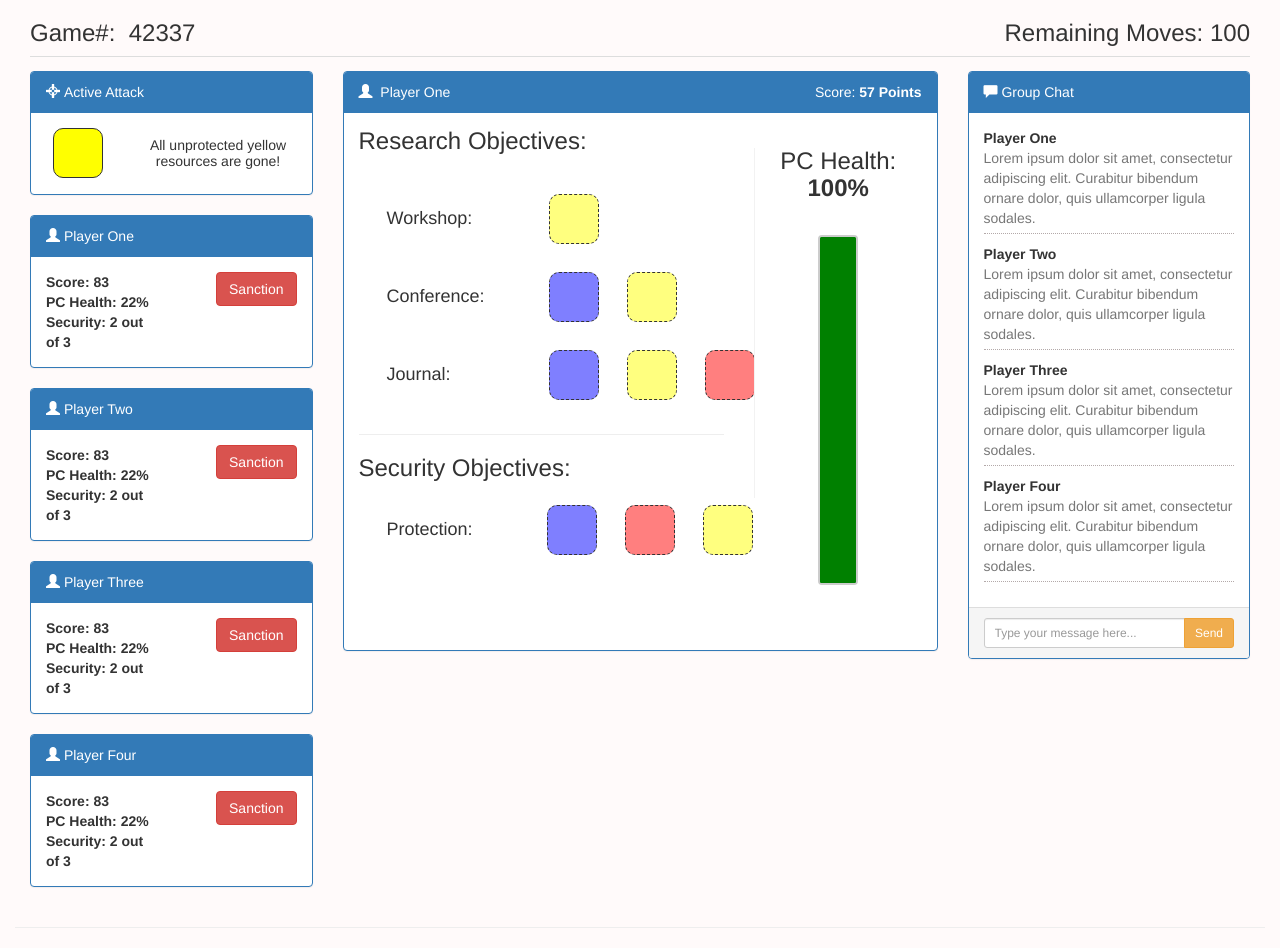
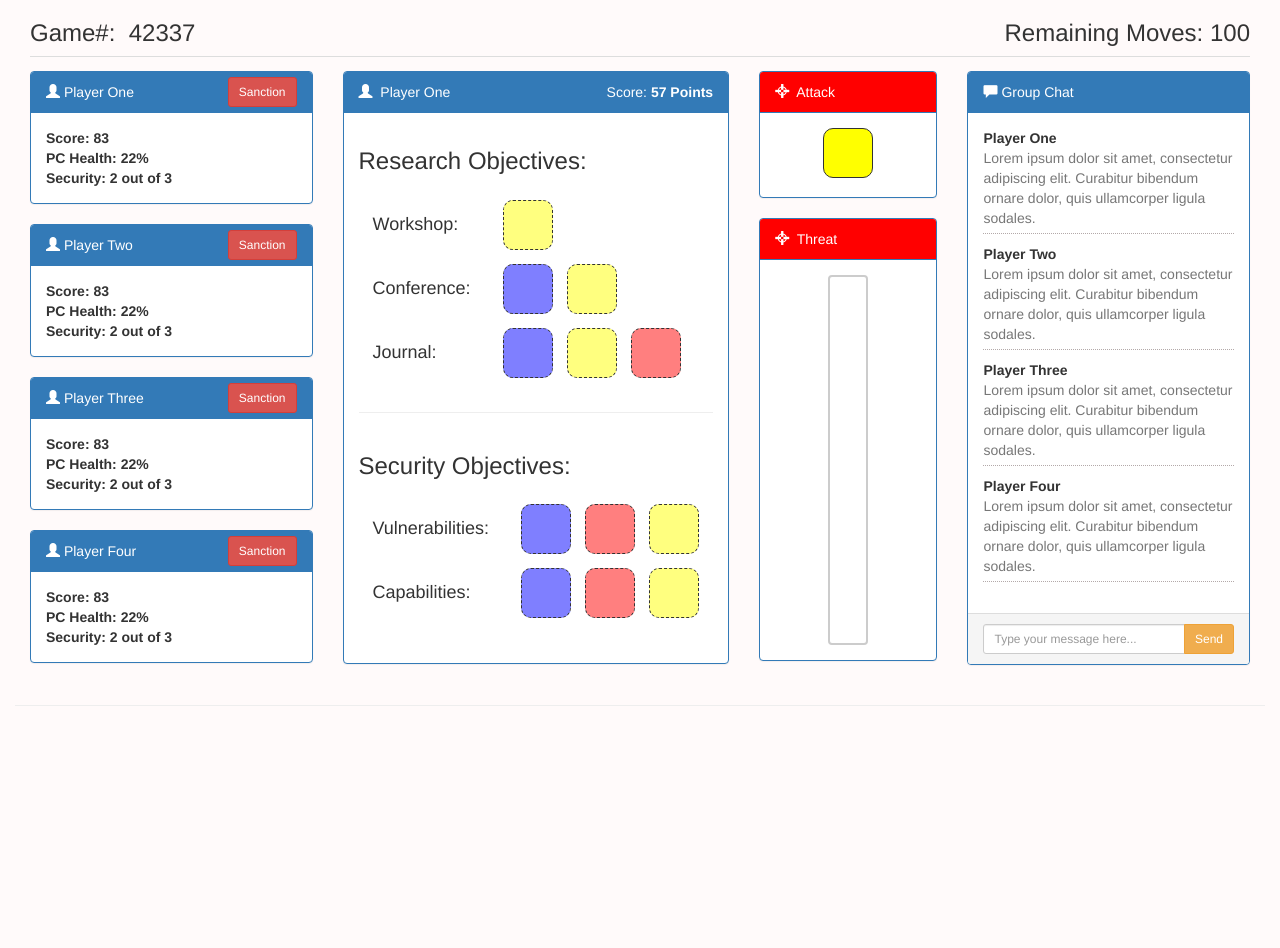
Before and after one commit to shubham2892/Sanction-security-game, a Django app: template P1/Game/templates/game.html in a window 1280 px wide. After the commit the page ends 706 px from the top, so only its background shows below. Run offline with Django 3.2, Linux system fonts and the light colour scheme; the template is opened without the code that fills it: values that come from a table or form of the project are taken from there, others are empty; data comes from the database, SQL or seed files in the repository; parts of the project's set-up code (start-up, migrations or seed data) failed here and were passed over; some libraries are stand-ins or nearby versions.

Commit message:
UI Updates

```diff
--- a/P1/Game/static/css/base.css
+++ b/P1/Game/static/css/base.css
@@ -42,6 +42,7 @@
 
 .section-header {
     width:100%;
+    margin-top: 20px;
     margin-bottom: 20px;
     display:inline-block;
 }
@@ -55,6 +56,10 @@
     float:right;
 }
 
+.gameboard {
+    height: 550px;
+}
+
 .objectives {
     min-height:180px;
 }
@@ -65,12 +70,13 @@
 
 /*=== START Game Information Header Style ===*/
 
+.panel-heading #sanction {
+    position: relative;
+    top: -5px;
+}
+
 .panel-heading #score {
     float: right;
-}
-
-#sanction {
-    float:right;
 }
 
 .info-text {
@@ -81,19 +87,22 @@
     text-align:center;
 }
 
+.panel-heading.attack-heading {
+    background-color: red;
+}
+
 /*=== END Game Information Header Style ===*/
 
 /*========================================*/
 
-/*=== START Player Health Style ===*/
- .health {
-    height: 350px;
-    border-left: 1px solid #f2f2f2;
-    text-align: center;
- }
+/*=== START Attack Information Style ===*/
 
- .health #health-header {
-    padding-bottom: 1em;
+.attack-active {
+    height:84px;
+}
+
+ .attack-threat {
+    height: 400px;
  }
 
 .outer {
@@ -145,7 +154,7 @@
 }
 
 
-/*=== END Player Health Style ===*/
+/*=== END Attack Information Style ===*/
 
 /*========================================*/
 
@@ -156,14 +165,15 @@
 }
 
 .category-list  td{
-    padding: 1em;
+    padding-bottom: 1em;
+    padding-right:1em;
     text-align:left;
 }
 
 .category-list .objective-category {
     float:left;
     display:inline-block;
-    padding-right: 2em;
+    padding-right: 1em;
     vertical-align:middle;
 }
 
@@ -240,7 +250,11 @@
 
 /*=== START Group Chat Style ===*/
 
-.chat {
+.panel-body.chat {
+    height: 500px;
+}
+
+ul.chat {
     list-style: none;
     margin: 0;
     padding: 0;
@@ -272,7 +286,7 @@
 
 .chat .panel-body {
     overflow-y: scroll;
-    max-height: 500px;
+    max-height: 455px;
 }
 
 ::-webkit-scrollbar-track {
--- a/P1/Game/static/js/base.js
+++ b/P1/Game/static/js/base.js
@@ -1,9 +1,24 @@
 
 // Function for changing "incomplete" resources to "complete" on click
 $(document).ready(function(){
+
+    // When incomplete resource is clicked...
     $(".resource-container.incomplete").one( "click", function(){
-        console.log("click event");
+
+        // Change class from .incomplete to .complete
         $( this ).removeClass("incomplete").addClass("complete");
+
+        // Remove objective if complete
+        var resourceList = $( this ).closest('.resource-list');
+
+
+        // If all children objects are complete, remove resource list
+        if (resourceList.find(".incomplete").length === 0) {
+            resourceList.find('.resource-container').fadeOut("slow", function(){
+              this.remove();
+            });
+        }
+
     });
 });
 
@@ -55,5 +70,7 @@
 //     }, 1500);
 // });
 
-
-// Wipe Research Objective upon completion, and replace it with a new one.
+// Prompt player if s/he tries to reload page
+window.onbeforeunload = function() {
+    return "Refreshing the page during the game may lead to undesired consequences.  Please return to the page. Thanks!";
+}
--- a/P1/Game/templates/game.html
+++ b/P1/Game/templates/game.html
@@ -16,62 +16,30 @@
             <!-- START Game Information -->
 
             <div class="col-md-3">
-
-                    <!-- START Attack Information -->
-                <div class="panel panel-primary">
-                    <div class="panel-heading">
-                        <div>
-                            <span class="glyphicon glyphicon-screenshot"></span>&nbsp;Active Attack
-                        </div>
-                    </div>
-                    <div class="panel-body">
-                        <div class="row">
-                            <div class="col-md-4">
-                                <div id="yellow" class="resource-container complete centered">
-                                    <span class="centerer"></span><span class='centered'></span>
-                                </div>
-                            </div>
-                            <div class="col-md-8">
-                                <h5 class="attack-warning centered">All unprotected yellow resources are gone!</h5>
-                            </div>
-                        </div>
-                    </div>
-                </div>
-                <!-- END Attack Information -->
-
-                <!-- START Other Player Information -->
                 {% for player_num in "1234" %}
                 <div class="panel panel-primary">
                     <div class="panel-heading">
                         <div>
                             <span class="glyphicon glyphicon-user"></span>&nbsp;Player {{ player_num|apnumber|capfirst }}
+                            <button id="sanction" type="button" class="btn btn-sm btn-danger pull-right">Sanction</button>
                         </div>
                     </div>
                     <div class="panel-body">
-                        <div class="row">
-                            <div class="col-md-6">
                                 <span class="info-text">
                                     Score: 83 </br>
                                     PC Health:  22% </br>
                                     Security: 2 out of 3
                                 </span>
                     </div>
-                            <div class="col-md-6">
-                                <button id="sanction" type="button" class="btn btn-danger">Sanction</button>
-                            </div>
-                        </div>
-                    </div>
                 </div>
                 {% endfor %}
-                <!-- END Other Player Information -->
-
             </div>
 
         <!-- END Game Information -->
 
         <!-- START Player Pane -->
 
-        <div class="col-md-6">
+        <div class="col-md-4">
             <div class="panel panel-primary">
                 <div class="panel-heading">
                     <div>
@@ -82,14 +50,9 @@
                         </span>
                     </div>
                 </div>
-                <div class="panel-body">
-                    <div class="row">
-                        <div class="col-md-12">
-
+                <div class="panel-body gameboard">
 
                     <!-- START Resource Objectives -->
-                            <div class= "row">
-                                <div class="col-md-8">
                     <div class="objectives">
                         <div class="section-header">
                             <h3> Research Objectives: </h3>
@@ -99,7 +62,7 @@
                             <tbody>
 
                                 <!-- START Workshop Objective -->
-                                                <tr>
+                                <tr class="resource-list">
                                     <td>
                                         <h4 class="objective-category">Workshop:</h4>
                                     </td>
@@ -112,7 +75,7 @@
                                 <!-- END Workshop Objective -->
 
                                 <!-- START Conference Objective -->
-                                                <tr>
+                                <tr class="resource-list">
                                     <td>
                                         <h4 class="objective-category">Conference:</h4>
                                     </td>
@@ -130,7 +93,7 @@
                                 <!-- END Conference Objective -->
 
                                 <!-- START Journal Objective -->
-                                                <tr>
+                                <tr class="resource-list">
                                     <td>
                                         <h4 class="objective-category">Journal:</h4>
                                     </td>
@@ -163,12 +126,14 @@
                     <!-- START Security Features -->
 
                     <div class="objectives">
+                        <div class="section-header">
                             <h3>Security Objectives:</h3>
+                        </div>
                         <table class="category-list">
                             <tbody>
                                 <tr>
                                     <td>
-                                                        <h4 class="objective-category">Protection:&nbsp;&nbsp;</h4>
+                                        <h4 class="objective-category">Vulnerabilities:</h4>
                                     </td>
                                     <!-- Blue Security Resource -->
                                     <td>
@@ -191,38 +156,77 @@
                                         </div>
                                     </td>
                                 </tr>
+
+                                <tr>
+                                    <td>
+                                        <h4 class="objective-category">Capabilities:</h4>
+                                    </td>
+                                    <!-- Blue Security Resource -->
+                                    <td>
+                                        <div id="blue" class="resource-container incomplete">
+                                            <span class="centerer"></span><span class='centered'></span>
+                                        </div>
+                                    </td>
+
+                                    <!-- Red Security Resource -->
+                                    <td>
+                                        <div id="red" class="resource-container incomplete">
+                                            <span class="centerer"></span><span class='centered'></span>
+                                        </div>
+                                    </td>
+
+                                    <!-- Yellow Security Resource -->
+                                    <td>
+                                        <div id="yellow" class="resource-container incomplete">
+                                            <span class="centerer"></span><span class='centered'></span>
+                                        </div>
+                                    </td>
+                                </tr>
+
                             </tbody>
                         </table>
                     </div><!--- close .objectives -->
-                                </div><!-- close .col-md-9 -->
+                </div><!--- close .panel-body-->
+            </div><!-- close .panel .panel-primary -->
+        </div><!-- close col-md-4 -->
 
                                 <!-- END Security Tasks -->
 
-                                <!-- START Health Bar -->
+                                <!-- START Attack Information -->
 
-                                <div class="col-md-4">
-                                    <div class="health">
-                                        <h3 id="health-header">
-                                            PC Health:
-                                            </br>
-                                            <b>100%</b>
-                                        </h3>
+                                <div class="col-md-2 attack">
+                                    <div class="panel panel-primary">
+                                        <div class="panel-heading attack-heading">
+                                            <div>
+                                                <span class="glyphicon glyphicon-screenshot"></span>&nbsp; Attack
+                                            </div>
+                                        </div>
+                                        <div class="panel-body attack-active">
+                                            <div id="yellow" class="resource-container complete centered">
+                                                <span class="centerer"></span><span class='centered'></span>
+                                            </div>
+                                        </div>
+                                    </div>
+
+
+
+                                    <div class="panel panel-primary">
+                                        <div class="panel-heading attack-heading">
+                                            <div>
+                                                <span class="glyphicon glyphicon-screenshot"></span>&nbsp; Threat
+                                            </div>
+                                        </div>
+                                        <div class="panel-body attack-threat">
                                             <div class="outer">
                                                 <div class="inner" data-progress="100%">
                                                     <div></div>
                                                 </div>
                                             </div>
-                                    </div><!-- close health -->
-                                </div><!-- close .col-md-3 -->
+                                        </div> <!-- close panel-body -->
+                                    </div> <!-- close panel panel-primary -->
+                                </div><!-- close .col-md-2 -->
 
-                                <!-- END Health Bar -->
-
-                            </div><!-- close .row -->
-                        </div> <!-- close .col-md-12 -->
-                    </div><!-- close .row -->
-                </div><!--- close .panel-body-->
-            </div><!-- close .panel .panel-primary -->
-        </div><!-- close .col-md-5 -->
+                                <!-- END Attack Information -->
 
         <!-- END Player Pane -->
 
@@ -234,7 +238,7 @@
                 <div class="panel-heading">
                     <span class="glyphicon glyphicon-comment"></span>&nbsp;Group Chat
                 </div>
-                <div class="panel-body">
+                <div class="panel-body chat">
                     <ul class="chat">
                         <li class="clearfix">
                             <div class="chat-body clearfix">
```
Lines whose indentation alone changed are shown as unchanged.
